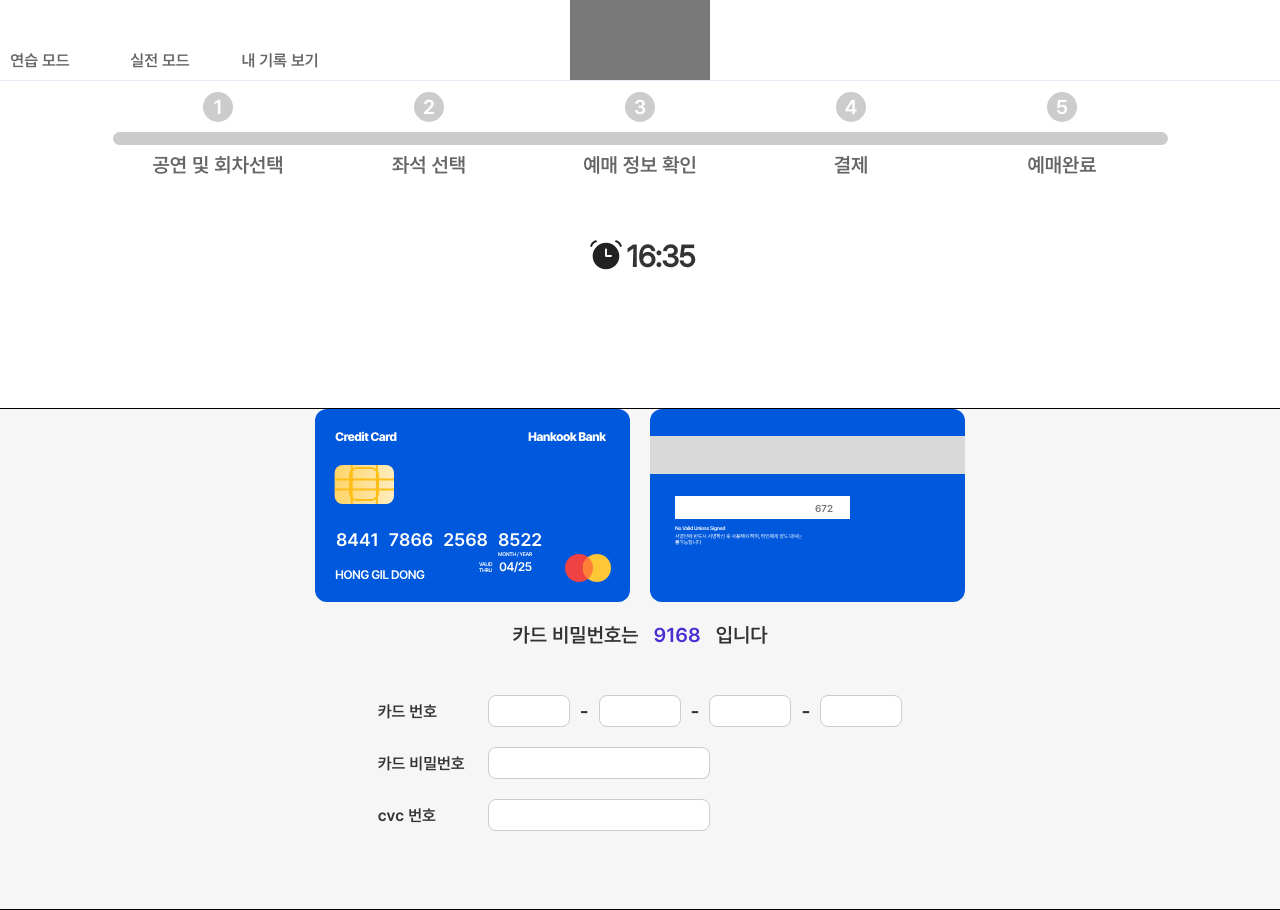
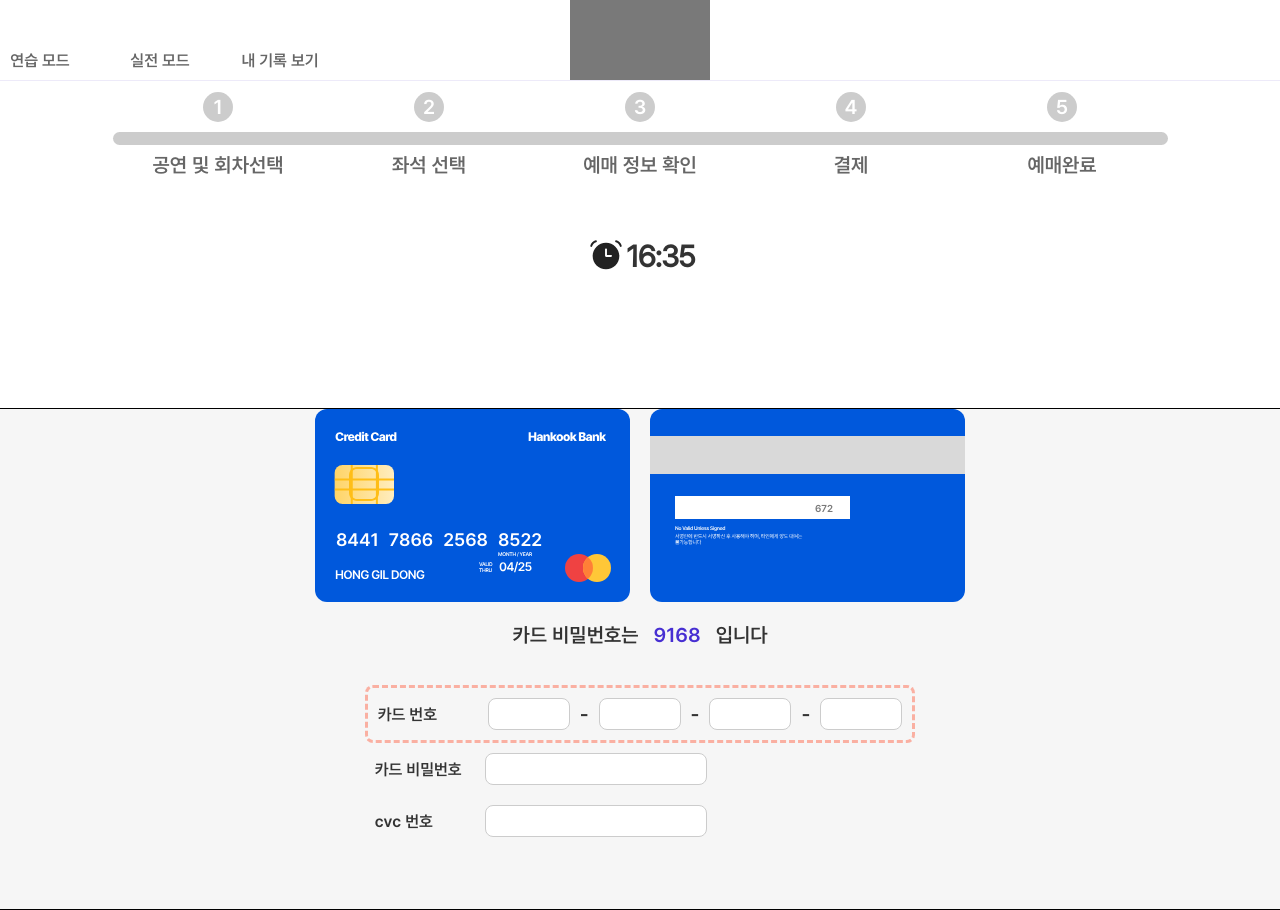
Before and after one commit to Easy-Ti-cket/easy-ticket, a React (Vite) app: page /progress/step4-2 in a window 1280 px wide. Shown: the top 910 px of the page. Built offline with nearby package versions, Linux system fonts and the light colour scheme.

Commit message:
Feat: step4 애니메이션 구현

```diff
--- a/src/components/forms/CardForm.jsx
+++ b/src/components/forms/CardForm.jsx
@@ -3,15 +3,18 @@ import Input from "../input/Input";
 import { InputContainer, InputField, Label } from "../input/InputStyle";
 import AnimationArea from "../Animation";
 import { FormWrap } from "./FormStyle";
+import { useAtomValue } from "jotai";
+import { levelAtom } from "../../store/atom";
 
 const CardInputFied = styled(InputField)`
   width: 40px;
 `;
 const CardForm = ({ focusNum, handleChange }) => {
+  const level = useAtomValue(levelAtom);
   return (
     <FormWrap>
       {/*카드 번호 */}
-      <AnimationArea $focus={focusNum == 0}>
+      <AnimationArea $focus={level !== "high" && focusNum == 0}>
         <InputContainer>
           <Label>카드 번호</Label>
           <CardInputFied name="cardNum1" onChange={handleChange} />-
@@ -21,13 +24,13 @@ const CardForm = ({ focusNum, handleChange }) => {
         </InputContainer>
       </AnimationArea>
       <Input
-        $focus={focusNum == 1}
+        $focus={level !== "high" && focusNum == 1}
         text="카드 비밀번호"
         name="cardPassword"
         onChange={handleChange}
       />
       <Input
-        $focus={focusNum == 2}
+        $focus={level !== "high" && focusNum == 2}
         text="cvc 번호"
         name="cvc"
         onChange={handleChange}
--- a/src/components/forms/pay/DetailPayForm.jsx
+++ b/src/components/forms/pay/DetailPayForm.jsx
@@ -1,6 +1,9 @@
 import styled from "styled-components";
 import { FormWrap } from "../FormStyle";
 import Input from "../../input/Input";
+import { useAtomValue } from "jotai";
+import { levelAtom } from "../../../store/atom";
+import AnimationArea from "../../Animation";
 
 const DetailPayFormWrap = styled(FormWrap)`
   flex-direction: row;
@@ -37,11 +40,14 @@ const optionArr = [
   "신한카드",
   "롯데카드"
 ];
-const DetailPayForm = ({ handleChange }) => {
+//isSelected : 선택되었는가?
+//드롭다운은 '결제수단'은 선택됐지만 '페이지 전체 정답'이 아닌 경우 애니메이션
+const DetailPayForm = ({ handleChange, isSelected, isAnswer }) => {
+  const level = useAtomValue(levelAtom);
   return (
     <DetailPayFormWrap>
       <FormWrap>
-        {textArr.map((payItem) => (
+        {textArr.map((payItem, index) => (
           <Input
             name="DetailPayForm"
             key={payItem}
@@ -49,9 +55,11 @@ const DetailPayForm = ({ handleChange }) => {
             value={payItem}
             text={payItem}
             onChange={handleChange}
+            $focus={level !== "high" && index == 0 && !isSelected}
           />
         ))}
       </FormWrap>
+      <AnimationArea $focus={isSelected && !isAnswer}>
         <DropDown name="CardTypes" onChange={handleChange}>
           {/*드롭다운의 placeholder역할 */}
           <option value="" disabled>
@@ -63,6 +71,7 @@ const DetailPayForm = ({ handleChange }) => {
             </option>
           ))}
         </DropDown>
+      </AnimationArea>
     </DetailPayFormWrap>
   );
 };
--- a/src/components/forms/pay/PayMethodForm.jsx
+++ b/src/components/forms/pay/PayMethodForm.jsx
@@ -1,5 +1,7 @@
 import { FormWrap } from "../FormStyle";
 import Input from "../../input/Input";
+import { useAtomValue } from "jotai";
+import { levelAtom } from "../../../store/atom";
 
 const textArr = [
   "신용카드",
@@ -8,8 +10,11 @@ const textArr = [
   "무통장 입금",
   "네이버 페이"
 ];
+//선택되었다면 애니메이션 끄기
+const PayMethodForm = ({ handleChange, isSelected }) => {
+  //level에 따라 animation 설정
+  const level = useAtomValue(levelAtom);
 
-const PayMethodForm = ({ handleChange }) => {
   return (
     <FormWrap>
       {textArr.map((methodItem, index) => (
@@ -20,6 +25,7 @@ const PayMethodForm = ({ handleChange }) => {
           value={methodItem}
           text={methodItem}
           onChange={handleChange}
+          $focus={level !== "high" && index === 0 && !isSelected}
         />
       ))}
     </FormWrap>
--- a/src/components/input/Input.jsx
+++ b/src/components/input/Input.jsx
@@ -8,10 +8,10 @@ const Input = ({
   value,
   name,
   onChange = null,
-  focus = false
+  $focus = false
 }) => {
   return (
-    <AnimationArea $focus={focus}>
+    <AnimationArea $focus={$focus}>
       {type === "text" && (
         <InputText name={name} value={value} text={text} onChange={onChange} />
       )}
--- a/src/pages/step4/CardPay.jsx
+++ b/src/pages/step4/CardPay.jsx
@@ -26,8 +26,20 @@ const Highlight = styled.span`
 
 const CardPay = () => {
   //useForm 훅에 정답 개수 전달, correctList가 정답 개수에 다다를 경우 isAnswer true
-  const { handleChange, isAnswer } = useForm(6);
+  const { handleChange, correctList, isAnswer } = useForm(6);
   const cardAnswer = useAtomValue(cardAnswerAtom);
+  //focusNum 설정 - 애니메이션이 작동할 부분 설정
+  const cardKeys = ["cardNum1", "cardNum2", "cardNum3", "cardNum4"];
+  //cardNum을 다 맞혔을 경우
+  const allCardKeysPresent = cardKeys.every((key) => correctList[key]);
+  //cardNum만 - 0, cardNum + cardPassword - 1, 전부 - 2
+  const focusNum = allCardKeysPresent
+    ? correctList["cardPassword"]
+      ? correctList["cvc"]
+        ? null
+        : 2
+      : 1
+    : 0;
 
   return (
     <CardPayWrap>
@@ -36,7 +48,7 @@ const CardPay = () => {
         카드 비밀번호는 <Highlight>{cardAnswer[4]}</Highlight> 입니다
       </span>
       <CardFormContainer>
-        <CardForm handleChange={handleChange} />
+        <CardForm focusNum={focusNum} handleChange={handleChange} />
       </CardFormContainer>
       {/*다음단계 버튼을 누르면 step5로 이동 */}
       {isAnswer && <Button text="다음 단계" />}
--- a/src/pages/step4/SelectPayMethod.jsx
+++ b/src/pages/step4/SelectPayMethod.jsx
@@ -45,13 +45,20 @@ const SelectPayMethod = () => {
       {/*결제 방식 선택 */}
       <Step4Container>
         <SubTtitle>결제 방식 선택</SubTtitle>
-        <PayMethodForm handleChange={handleChange} />
+        <PayMethodForm
+          isSelected={isPayMethodCorrect}
+          handleChange={handleChange}
+        />
       </Step4Container>
       {/*결제 수단 선택 */}
       {isPayMethodCorrect && (
         <Step4Container>
           <SubTtitle>결제 수단 선택</SubTtitle>
-          <DetailPayForm handleChange={handleChange} />
+          <DetailPayForm
+            isSelected={correctList["DetailPayForm"]}
+            isAnswer={isAnswer}
+            handleChange={handleChange}
+          />
         </Step4Container>
       )}
       {/*다음 단계 버튼 */}
```
Lines whose indentation alone changed are shown as unchanged.
